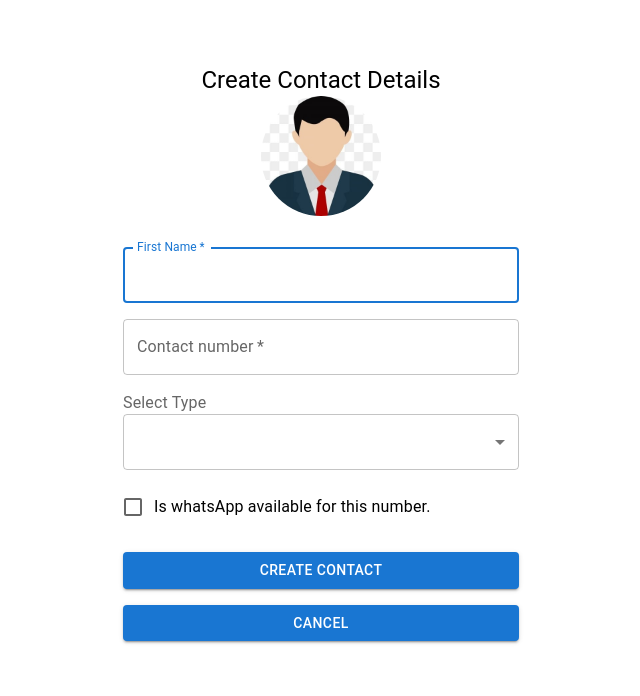
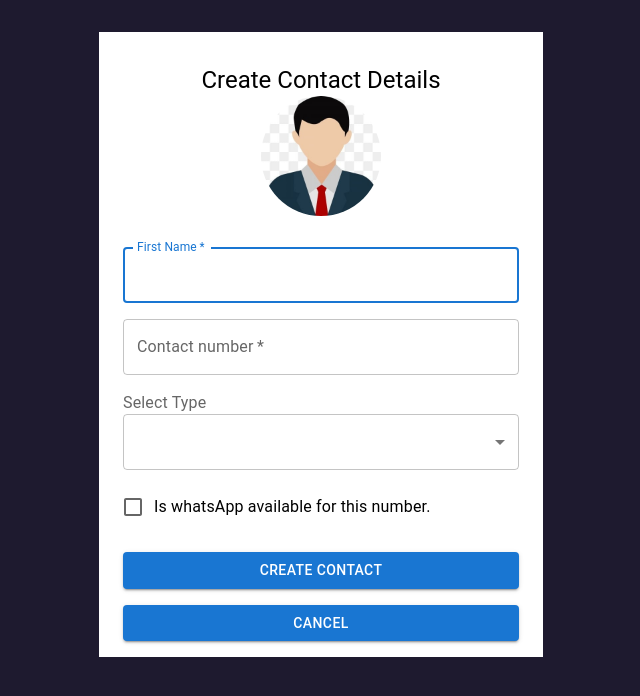
Before and after one commit to vi-verma/contactList-firebase-next, a Next.js app: page /add-contact in a window 1280 px wide. Shown: the top 696 px of the page, without its empty margins (319-959 px from the left). Built offline with nearby package versions, Linux system fonts and the light colour scheme.

Commit message:
background color fix

```diff
--- a/pages/add-contact/index.js
+++ b/pages/add-contact/index.js
@@ -48,6 +48,7 @@ const AddContact = () => {
 
   const handleSubmit = (event) => {
     event.preventDefault();
+
     let prevContactList = localStorage.getItem("contactList")
       ? JSON.parse(localStorage.getItem("contactList"))
       : [];
@@ -220,7 +221,6 @@ const AddContact = () => {
               Create contact
             </Button>
             <Button
-              type="submit"
               fullWidth
               variant="contained"
               sx={{ mb: 2 }}
--- a/styles/globals.css
+++ b/styles/globals.css
@@ -58,7 +58,7 @@ body {
 
 body {
   color: rgb(var(--foreground-rgb));
-  background-color: rgba(23, 19, 41, 0.97);
+  background-color: rgba(23, 19, 41, 0.97) !important;
 }
 
 a {
```
